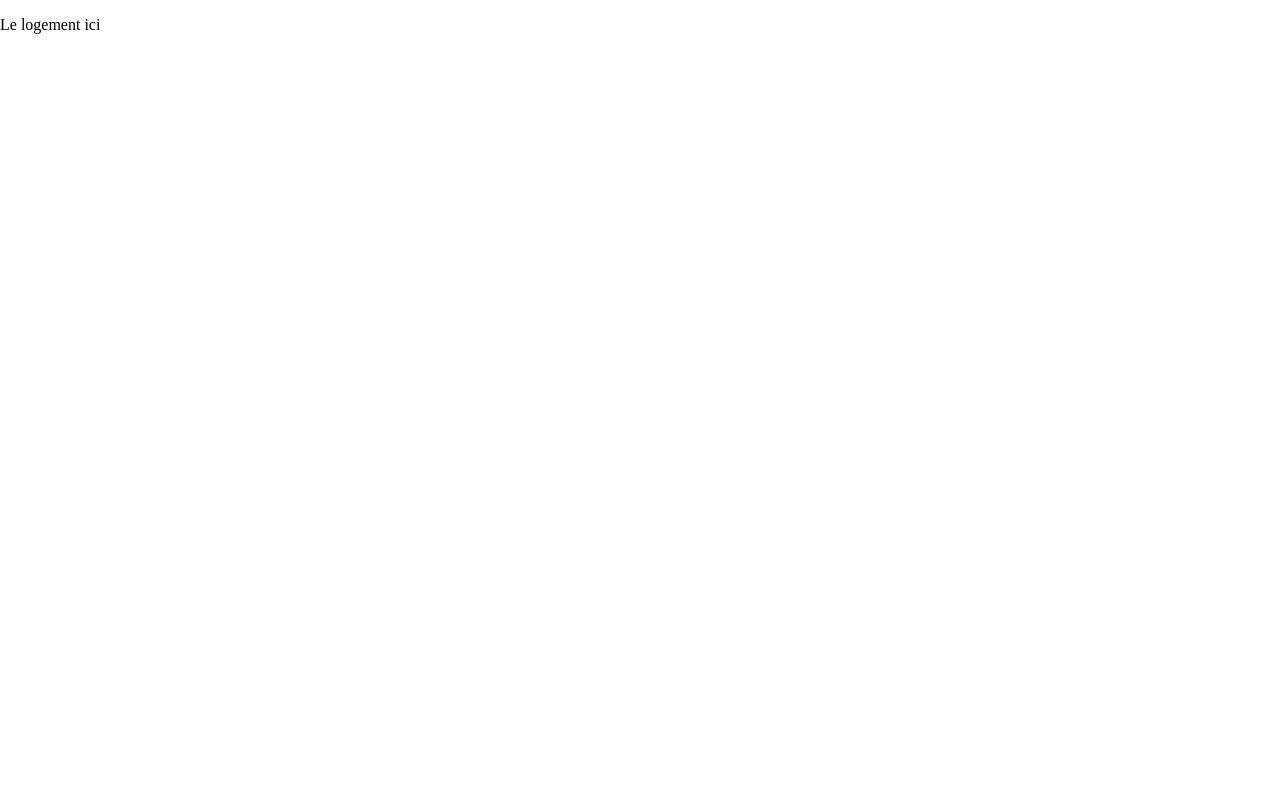
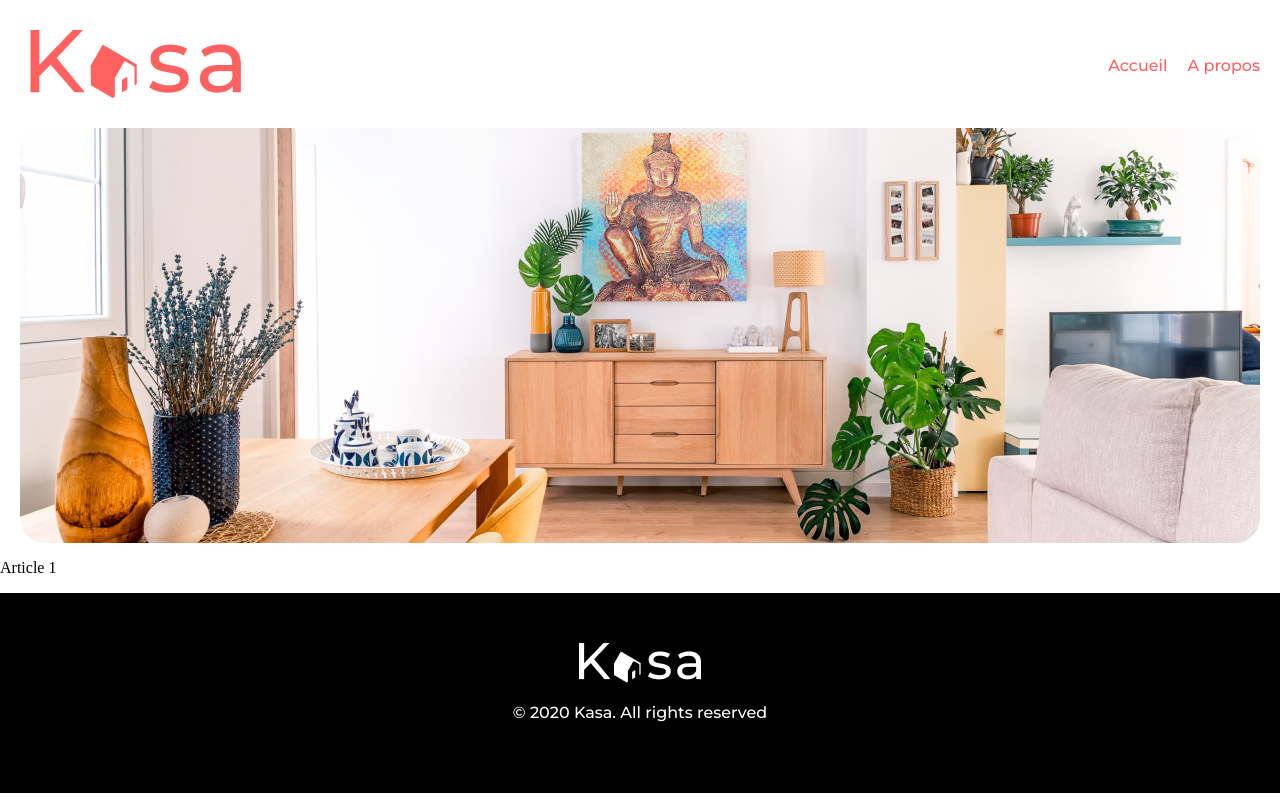
Before and after one commit to Axido545/kasa.io, a React (Vite) app: page /housing/1 in a window 1280 px wide. Built offline with nearby package versions, Linux system fonts and the light colour scheme.

Commit message:
maj single page

```diff
--- a/src/composants/banner/Banner.jsx
+++ b/src/composants/banner/Banner.jsx
@@ -13,4 +13,5 @@ function Banner( {mytitle, mystyle}){
     </div>
 }
 
+
 export default Banner;
--- a/src/pages/housing/Single.jsx
+++ b/src/pages/housing/Single.jsx
@@ -1,13 +1,18 @@
-export default function Single(){
-    return<p>Le logement ici</p>
+import Footer from "../../composants/footer/footer.jsx"
+import Header from "../../composants/header/Header.jsx"
+import {useParams} from "react-router-dom"
+import bannerHousing from "../../assets/banner-housing.png"
+import "./single.css"
+
+function Single(){
+const {id} = useParams()
+return<>
+    <Header/>
+    <img className="banner-housing" src={bannerHousing}/>
+    <p>Article {id}</p>
+    <Footer/>
+</>
+
 }
 
-
-// import {useParams} from "react-router-dom"
-
-// export function Single(){
-// const {id} = useParams()
-
-// return <div>
-//     <h1>Article {id}</h1>
-// </div>
+export default Single;
--- /dev/null
+++ b/src/pages/housing/single.css
@@ -0,0 +1,7 @@
+.banner-housing {
+  margin: 0 auto;
+  display: flex;
+  width: 1240px;
+  height: 415px;
+  flex-shrink: 0;
+}
```
Also changed, not shown: src/assets/banner-housing.png (added).
